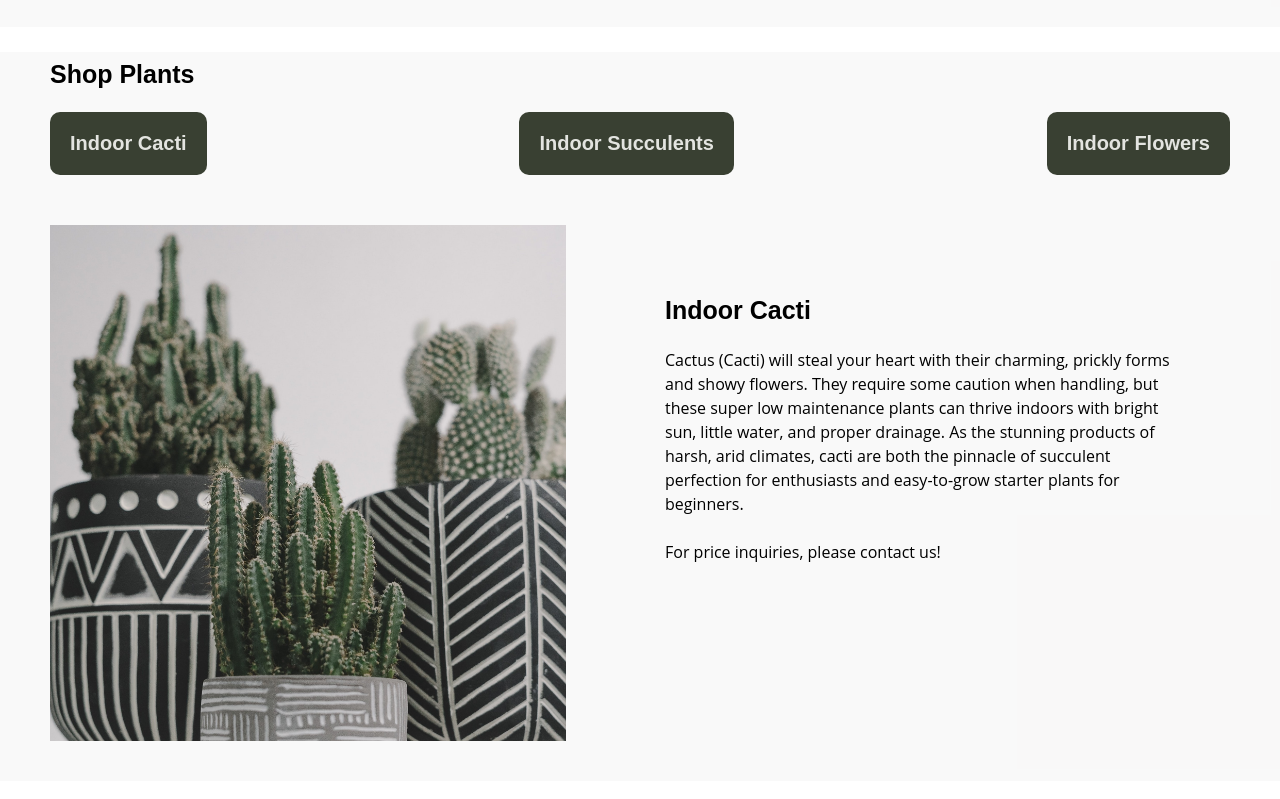
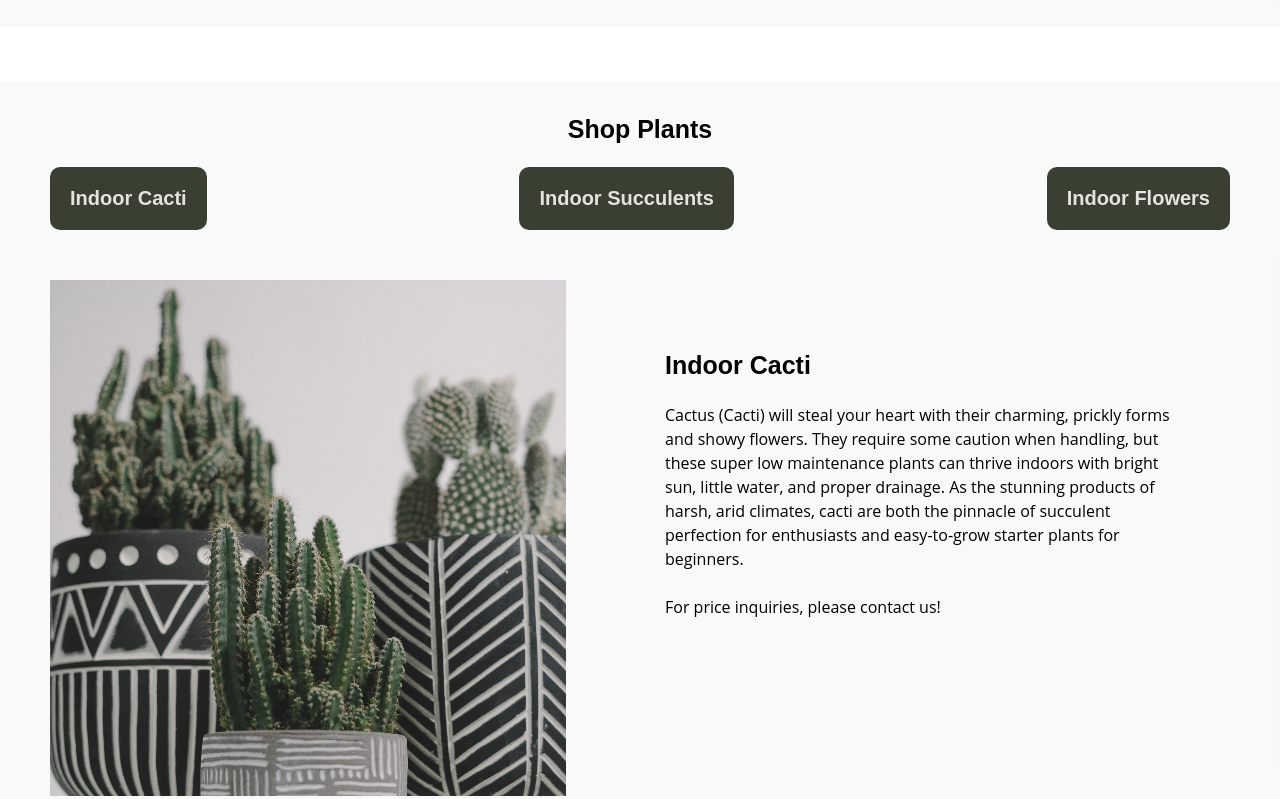
Before and after one commit to agolabi3/Niche, a plain HTML site: page index.html in a window 1280 px wide. Shown: the part 1518-2317 px from the top of the page. Drawn offline with Linux system fonts and the light colour scheme.

Commit message:
Update style.css

```diff
--- a/style.css
+++ b/style.css
@@ -210,11 +210,11 @@ nav li a:hover {
   box-sizing: border-box;
   padding: 10px 50px 40px 50px;
 }
-#featProdsSection {
+#featuredProductSection {
   margin-top: 30px;
 }
 
-#featProdsSection h2 {
+#featuredProductSection h2{
   font-size: 25px;
   padding-top: 25px;
   text-align: center;
```
